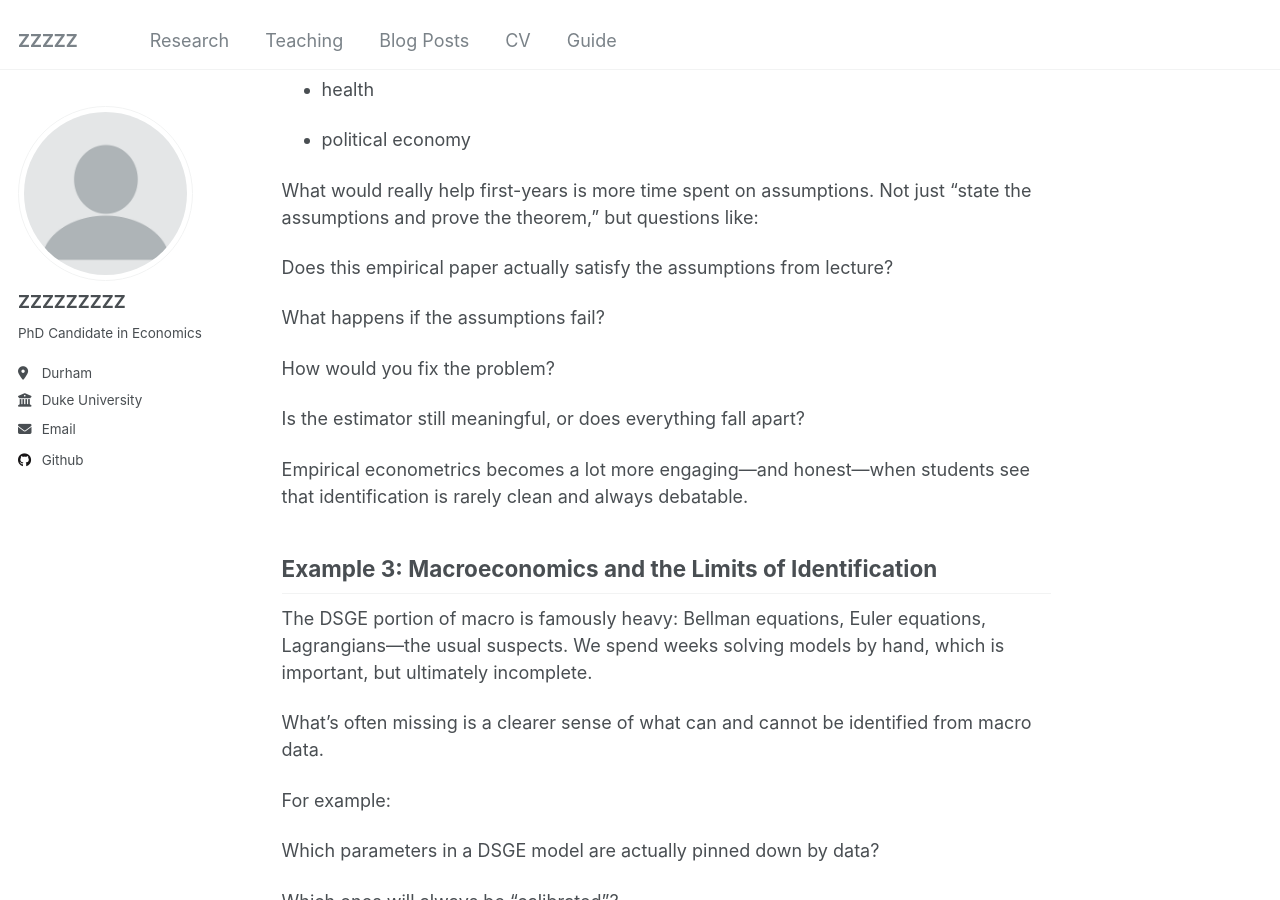
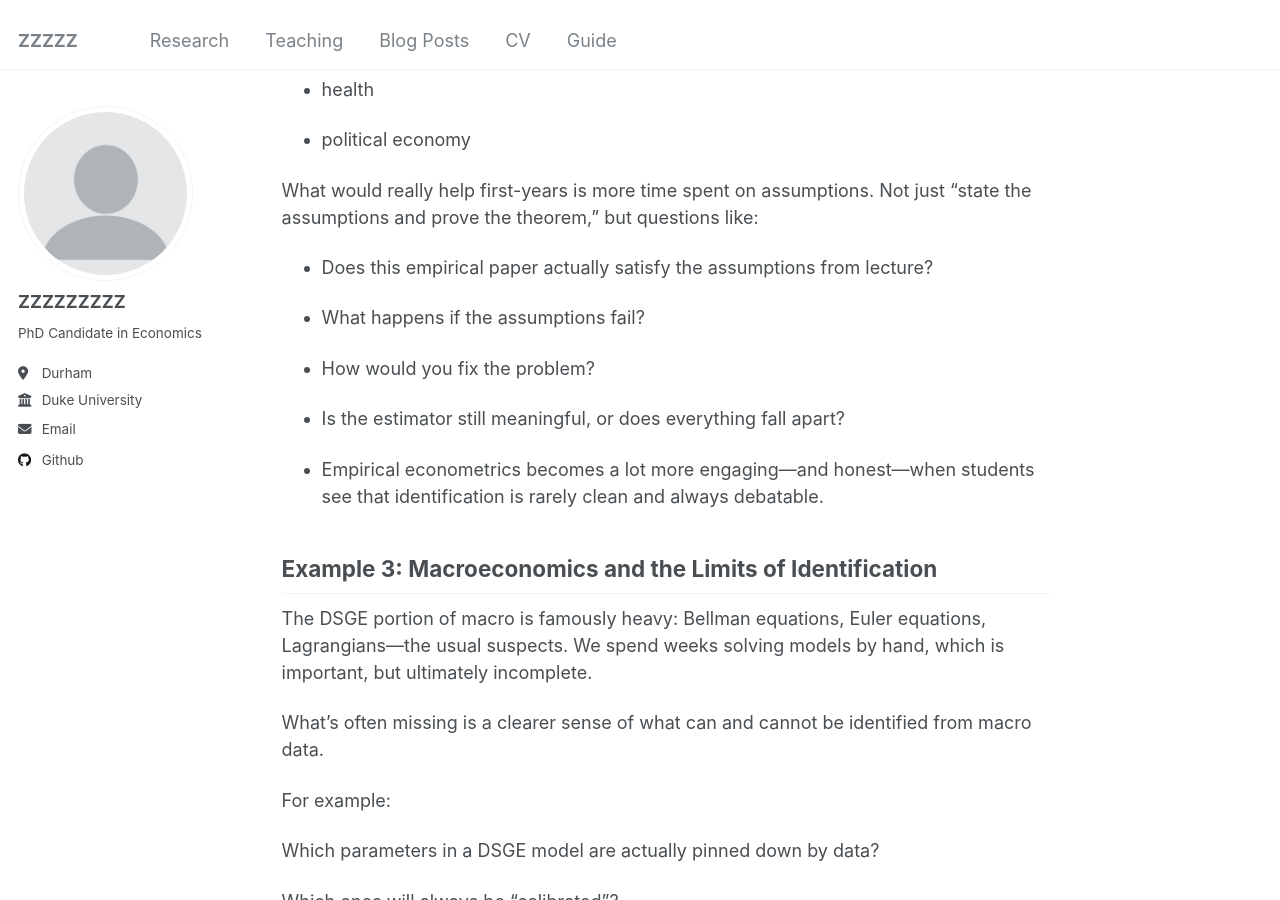
Before and after one commit to henrymzc/henrymzc.github.io, a Jekyll site: the page built from _posts/2025-11-20-blog-post-1.md, in a window 1280 px wide and 900 px high, scrolled down 2143 px. Built offline with Jekyll 4.4.1, drawn with Linux system fonts in a browser that asks for light colours.

Commit message:
Format bullet points for better readability
Updated bullet points for clarity and emphasis.

```diff
--- a/_posts/2025-11-20-blog-post-1.md
+++ b/_posts/2025-11-20-blog-post-1.md
@@ -64,15 +64,15 @@ The causal inference and counterfactual frameworks from the first-year sequence
 
 What would really help first-years is more time spent on assumptions. Not just “state the assumptions and prove the theorem,” but questions like:
 
-Does this empirical paper actually satisfy the assumptions from lecture?
+* Does this empirical paper actually satisfy the assumptions from lecture?
 
-What happens if the assumptions fail?
+* What happens if the assumptions fail?
 
-How would you fix the problem?
+* How would you fix the problem?
 
-Is the estimator still meaningful, or does everything fall apart?
+* Is the estimator still meaningful, or does everything fall apart?
 
-Empirical econometrics becomes a lot more engaging—and honest—when students see that identification is rarely clean and always debatable.
+* Empirical econometrics becomes a lot more engaging—and honest—when students see that identification is rarely clean and always debatable.
 
 Example 3: Macroeconomics and the Limits of Identification
 --------
```
